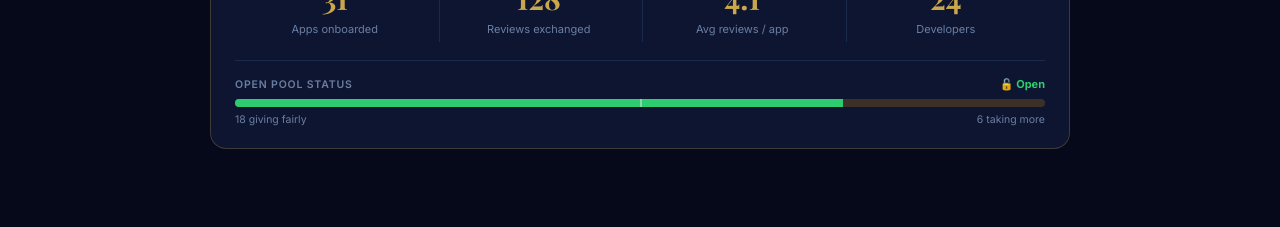
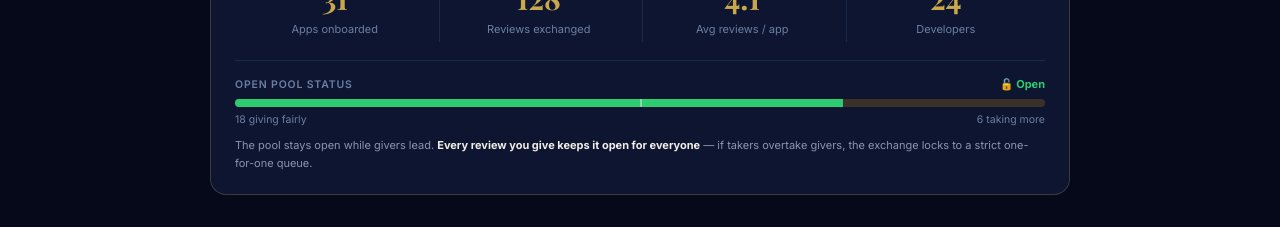
Before and after one commit to mohan-venkatakrishnan/peerreview, a React (Vite) app: page / in a window 1280 px wide. Shown: the part 840-1067 px from the top of the page. Built offline with nearby package versions, Linux system fonts and the light colour scheme; no server answers.

Commit message:
Show open-pool-status doomsday message on the landing page too
Co-Authored-By: Claude Fable 5 <noreply@anthropic.com>

```diff
--- a/src/pages/Landing.jsx
+++ b/src/pages/Landing.jsx
@@ -96,7 +96,7 @@ function StatsBar() {
     <Section style={{ padding: "40px 24px 96px" }}>
       <Reveal>
         <div style={{ maxWidth: 860, margin: "0 auto" }}>
-          <StatsPanel stats={platformStats} title="The exchange, live" />
+          <StatsPanel stats={platformStats} title="The exchange, live" poolStatus />
         </div>
       </Reveal>
     </Section>
```
Also changed, not shown: 1 other file (tests, documents, lock files or other folders).
